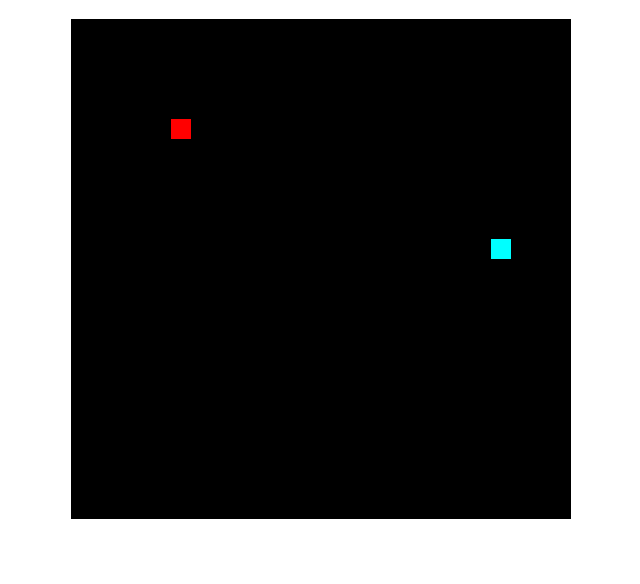
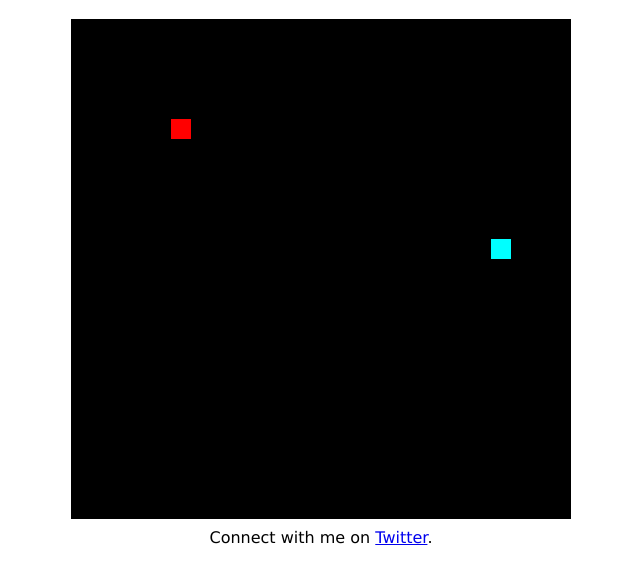
Before and after one commit to AbdulShaik786/JavaScript-Projects, a plain HTML site: page Snake-Game/index.html in a window 1280 px wide. Shown: the part 62-646 px from the top of the page, without its empty margins (319-959 px from the left). Drawn offline with Linux system fonts and the light colour scheme.

Commit message:
Added footer

```diff
--- a/Snake-Game/index.html
+++ b/Snake-Game/index.html
@@ -12,5 +12,6 @@
 <body>
     <h1>Score: <span id="score">0</span></h1>
     <canvas id="snake-board"></canvas>
+    <footer>Connect with me on <a href="https://twitter.com/starabdul100">Twitter</a>.</footer>
 </body>
 </html>
--- a/Snake-Game/styles.css
+++ b/Snake-Game/styles.css
@@ -2,3 +2,7 @@ body{
     text-align: center;
     font-family:'Lucida Sans', 'Lucida Sans Regular', 'Lucida Grande', 'Lucida Sans Unicode', Geneva, Verdana, sans-serif;
 }
+
+footer{
+    margin-top:5px;
+}
```
